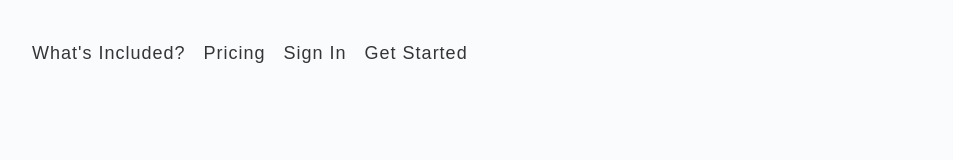
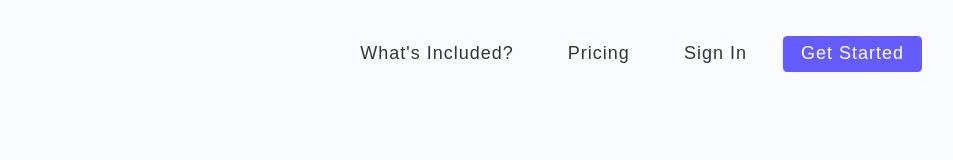
Before and after one commit to aexshafii/cool-adventure-platform, a Gatsby site: page /components/Layout in a window 1280 px wide. Shown: the whole page, without its empty margins (278-1231 px from the left). Built offline with nearby package versions, Linux system fonts and the light colour scheme; Gatsby itself is replaced by a stand-in of ours.

Commit message:
feat: navbar with links aligning right

```diff
--- a/package.json
+++ b/package.json
@@ -15,6 +15,7 @@
   },
   "dependencies": {
     "gatsby": "^3.13.0",
+    "normalize.css": "^8.0.1",
     "react": "^17.0.1",
     "react-dom": "^17.0.1",
     "react-icons": "^4.2.0"
--- a/src/pages/components/Navbar.js
+++ b/src/pages/components/Navbar.js
@@ -15,18 +15,32 @@
           </button>
         </div>
         <div className="nav-links show-links">
-          <Link to="/" className="nav-link" activeClassName="active-link">
+          <div className="nav-link contact-link">
+            <Link
+              to="/whats-included"
+              className="nav-link"
+              activeClassName="active-link"
+            >
               What's included?
             </Link>
-          <Link to="/" className="nav-link" activeClassName="active-link">
+            <Link
+              to="/pricing"
+              className="nav-link"
+              activeClassName="active-link"
+            >
               Pricing
             </Link>
-          <Link to="/" className="nav-link" activeClassName="active-link">
+            <Link
+              to="/signin"
+              className="nav-link"
+              activeClassName="active-link"
+            >
               Sign in
             </Link>
-          <Link to="/" className="nav-link" activeClassName="active-link">
+            <Link to="/getstarted" className="nav-link" className="btn">
               Get started
             </Link>
+          </div>
         </div>
       </div>
     </nav>
```
Also changed, not shown: 1 other file. Lines whose indentation alone changed are shown as unchanged.
